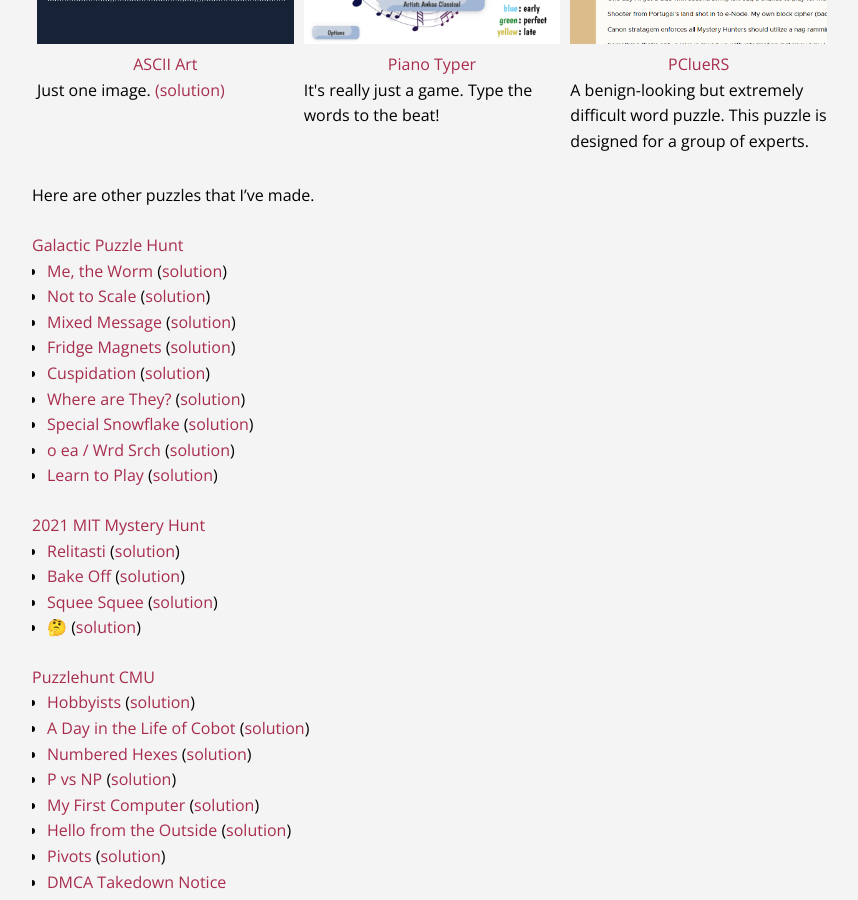
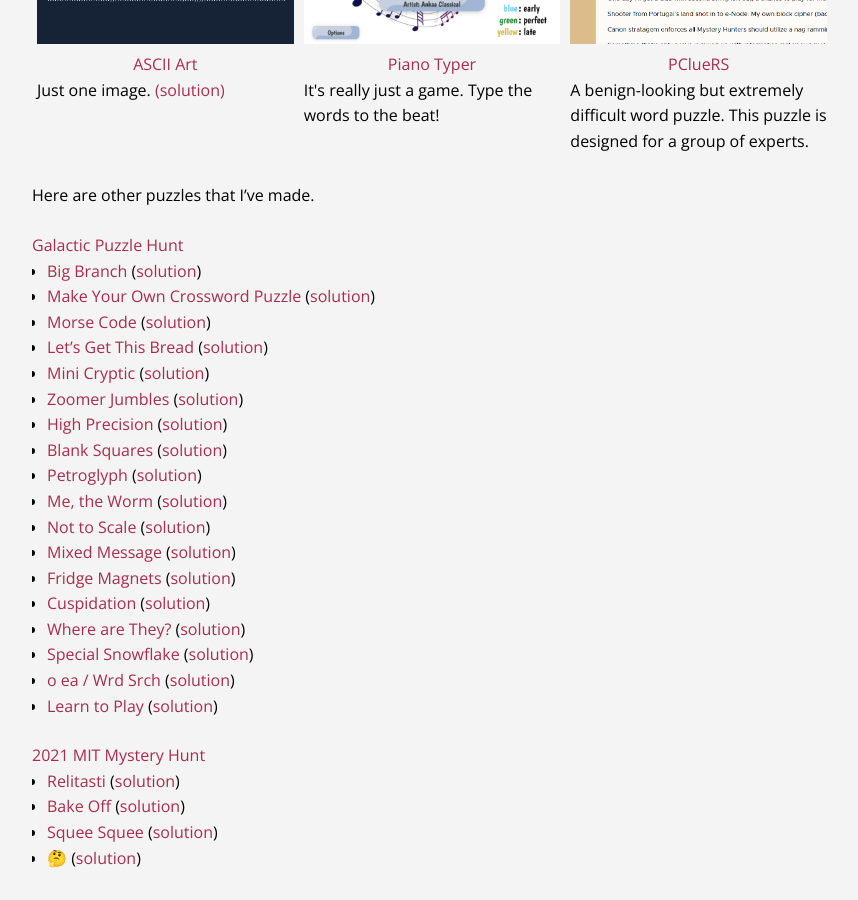
Before and after one commit to christophsjones/personal-website, a Jekyll site: the page built from puzzles.md, in a window 1280 px wide and 900 px high, scrolled down 599 px. Shown: the whole window, without its empty margins (208-1066 px from the left). Built offline with Jekyll 4.4.1, drawn with Linux system fonts in a browser that asks for light colours; our own code applies the rules of GitHub Pages for plain Markdown files.

Commit message:
More puzzl

```diff
--- a/puzzles.md
+++ b/puzzles.md
@@ -50,6 +50,17 @@ A benign-looking but extremely difficult word puzzle. This puzzle is designed fo
 Here are other puzzles that I've made.
 
 [Galactic Puzzle Hunt](https://galacticpuzzlehunt.com)
+ - [Big Branch](https://2024.galacticpuzzlehunt.com/puzzle/big_branch) ([solution](https://2024.galacticpuzzlehunt.com/solution/big_branch))
+ - [Make Your Own Crossword Puzzle](https://2024.galacticpuzzlehunt.com/puzzle/make_your_own_crossword_puzzle) ([solution](https://2024.galacticpuzzlehunt.com/solution/make_your_own_crossword_puzzle))
+ - [Morse Code](https://2024.galacticpuzzlehunt.com/puzzle/morse_code) ([solution](https://2024.galacticpuzzlehunt.com/solution/morse_code))
+ - [Let's Get This Bread](https://2024.galacticpuzzlehunt.com/puzzle/lets_get_this_bread) ([solution](https://2024.galacticpuzzlehunt.com/solution/lets_get_this_bread))
+ - [Mini Cryptic](https://2024.galacticpuzzlehunt.com/puzzle/mini_cryptic) ([solution](https://2024.galacticpuzzlehunt.com/solution/mini_cryptic))
+<!-- - [11x11 Crossword](https://2024.galacticpuzzlehunt.com/puzzle/11x11_crossword) ([solution](https://2024.galacticpuzzlehunt.com/solution/11x11_crossword)) -->
+ - [Zoomer Jumbles](https://2024.galacticpuzzlehunt.com/puzzle/zoomer_jumbles) ([solution](https://2024.galacticpuzzlehunt.com/solution/zoomer_jumbles))
+ - [High Precision](https://2024.galacticpuzzlehunt.com/puzzle/high_precision) ([solution](https://2024.galacticpuzzlehunt.com/solution/high_precision))
+ - [Blank Squares](https://2024.galacticpuzzlehunt.com/puzzle/blank_squares_83464965) ([solution](https://2024.galacticpuzzlehunt.com/solution/blank_squares_83464965))
+<!-- - [LELE!](https://2024.galacticpuzzlehunt.com/puzzle/lele) ([solution](https://2024.galacticpuzzlehunt.com/solution/lele)) -->
+ - [Petroglyph](https://2023.galacticpuzzlehunt.com/puzzle/petroglyph) ([solution](https://2023.galacticpuzzlehunt.com/solution/petroglyph))
  - [Me, the Worm](https://2022.galacticpuzzlehunt.com/puzzle/me-the-worm) ([solution](https://2021.galacticpuzzlehunt.com/solution/me-the-worm))
  - [Not to Scale](https://2020.galacticpuzzlehunt.com/puzzle/not-to-scale) ([solution](https://2020.galacticpuzzlehunt.com/solution/not-to-scale))
  - [Mixed Message](https://2020.galacticpuzzlehunt.com/puzzle/mixed-message) ([solution](https://2020.galacticpuzzlehunt.com/solution/mixed-message))
```
